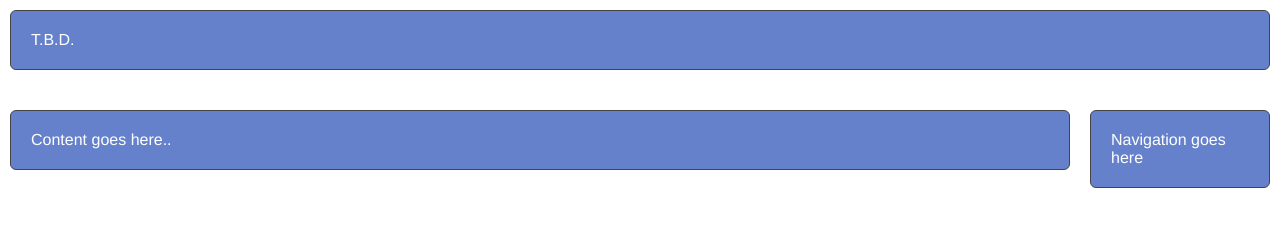
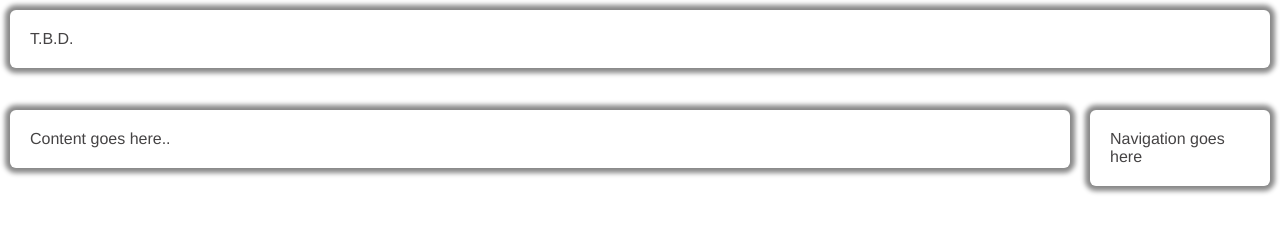
Before and after one commit to mwijns/website, a plain HTML site: page index.html in a window 1280 px wide. Drawn offline with Linux system fonts and the light colour scheme.

Commit message:
Added a nice box shadow

```diff
--- a/base.css
+++ b/base.css
@@ -11,15 +11,13 @@ div
 div.box
 {
     border-style: solid;
-    border-width: 1px;
+    border-width: 0px;
     border-color: #454344;
     border-radius: 6px;
     padding: 20px;
     margin: 10px;
 
-    background-color: #6681CC;
-    color: #ffffff;
-
+    box-shadow: 0 0 5px 5px #888;
 }
 
 div#header
```
